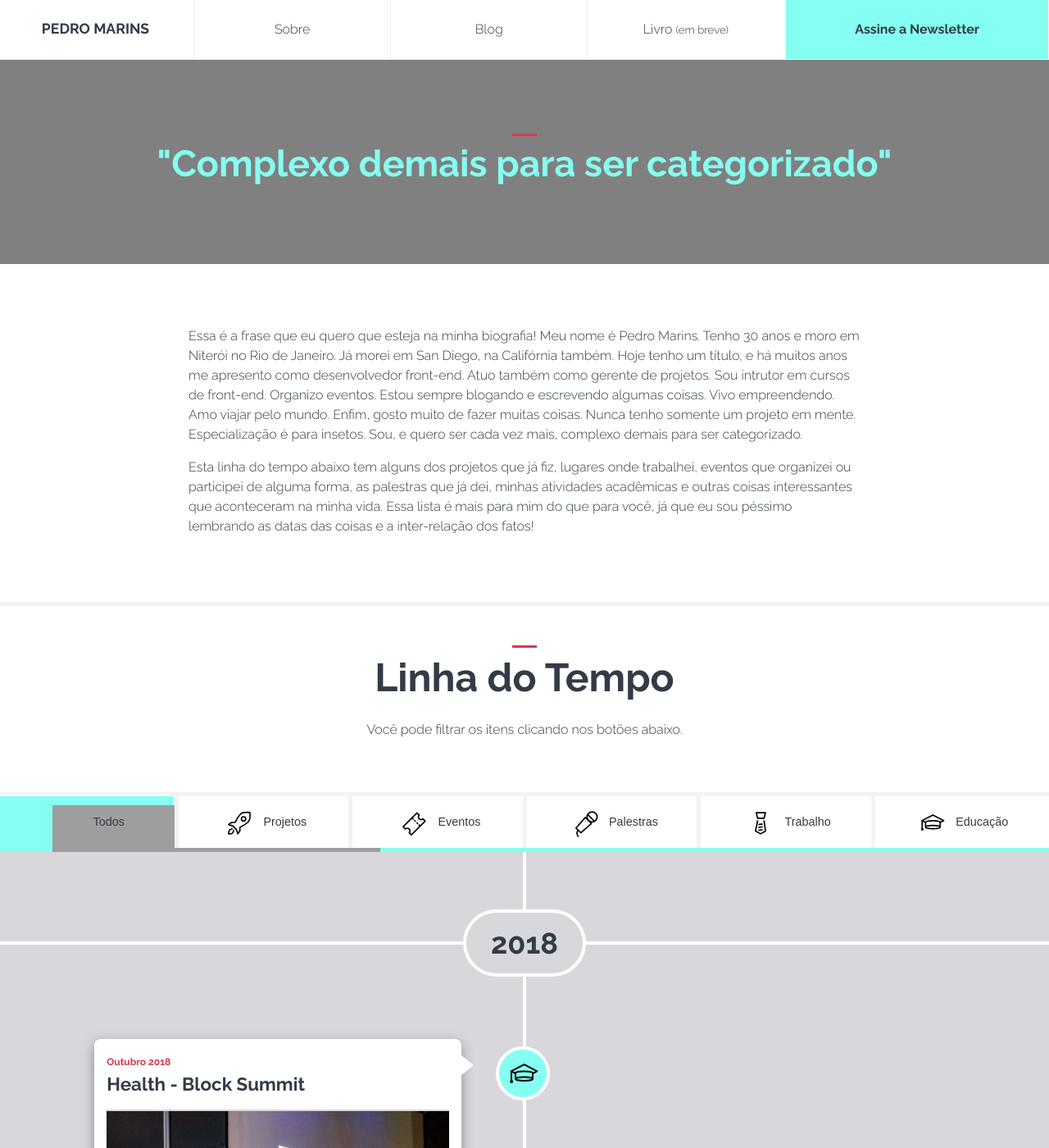
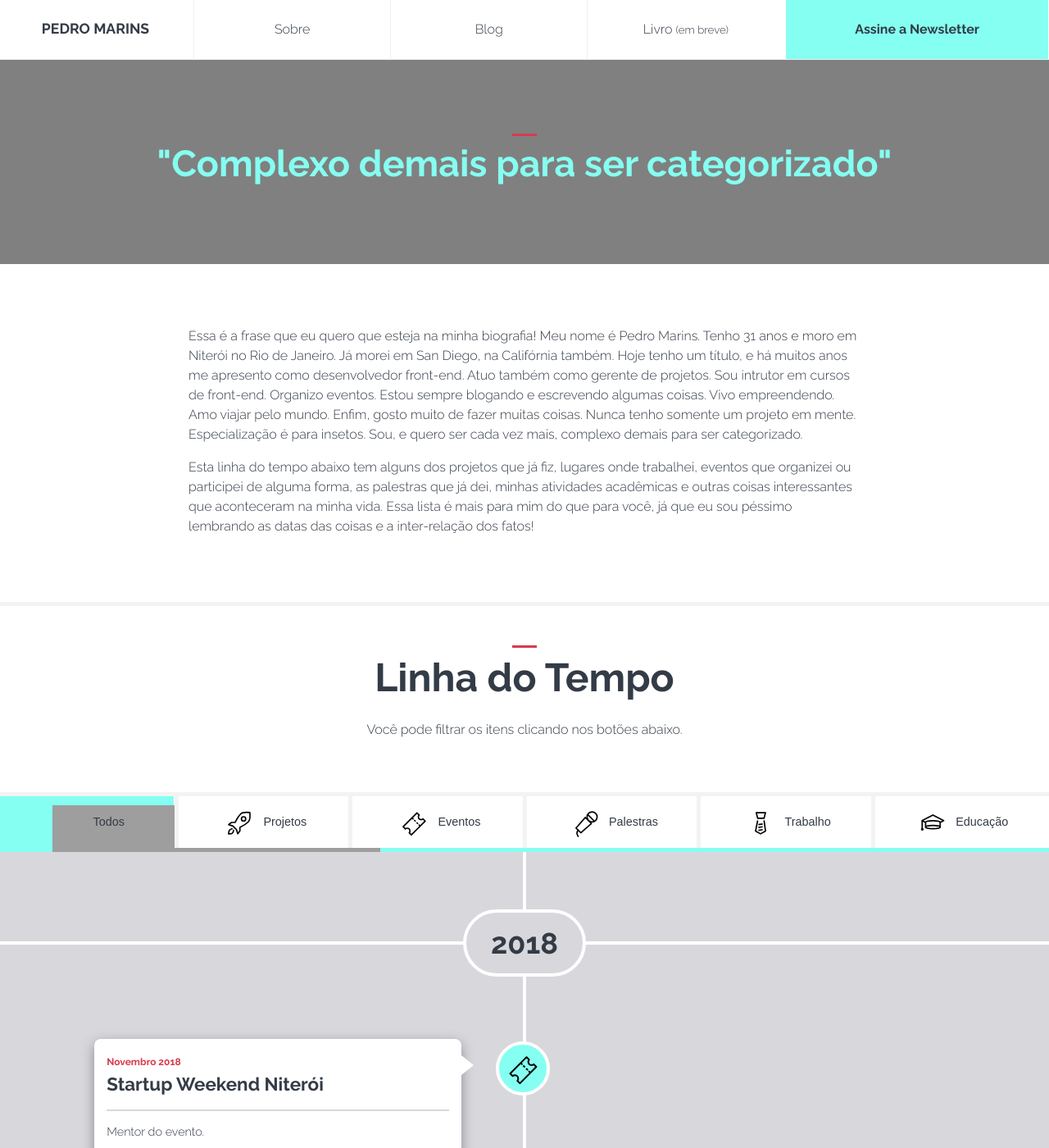
Before and after one commit to pedromarins/pedromarins.github.io, a Jekyll site: the page built from about/index.html, in a window 1280 px wide and 1400 px high. Shown: the whole window at 82% size. Built offline with Jekyll 4.4.1, drawn with Linux system fonts in a browser that asks for light colours; grey boxes are pictures that could not be loaded.

Commit message:
atualizando com o que fiz em novembro

```diff
--- a/about/index.html
+++ b/about/index.html
@@ -9,7 +9,7 @@ permalink: /about/
 
 	<div class="wrapper content">
 
-		<p class="about-description">Essa é a frase que eu quero que esteja na minha biografia! Meu nome é Pedro Marins. Tenho 30 anos e moro em Niterói no Rio de Janeiro. Já morei em San Diego, na Califórnia também. Hoje tenho um título, e há muitos anos me apresento como desenvolvedor front-end. Atuo também como gerente de projetos. Sou intrutor em cursos de front-end. Organizo eventos. Estou sempre blogando e escrevendo algumas coisas. Vivo empreendendo. Amo viajar pelo mundo. Enfim, gosto muito de fazer muitas coisas. Nunca tenho somente um projeto em mente. Especialização é para insetos. Sou, e quero ser cada vez mais, complexo demais para ser categorizado.</p>
+		<p class="about-description">Essa é a frase que eu quero que esteja na minha biografia! Meu nome é Pedro Marins. Tenho 31 anos e moro em Niterói no Rio de Janeiro. Já morei em San Diego, na Califórnia também. Hoje tenho um título, e há muitos anos me apresento como desenvolvedor front-end. Atuo também como gerente de projetos. Sou intrutor em cursos de front-end. Organizo eventos. Estou sempre blogando e escrevendo algumas coisas. Vivo empreendendo. Amo viajar pelo mundo. Enfim, gosto muito de fazer muitas coisas. Nunca tenho somente um projeto em mente. Especialização é para insetos. Sou, e quero ser cada vez mais, complexo demais para ser categorizado.</p>
 
 		<p class="about-description">Esta linha do tempo abaixo tem alguns dos projetos que já fiz, lugares onde trabalhei, eventos que organizei ou participei de alguma forma, as palestras que já dei, minhas atividades acadêmicas e outras coisas interessantes que aconteceram na minha vida. Essa lista é mais para mim do que para você, já que eu sou péssimo lembrando as datas das coisas e a inter-relação dos fatos!</p>
 	</div>
@@ -34,8 +34,14 @@ permalink: /about/
 				<span>2018</span>
 			</h2>
 			<ul>
-
-				<li class="timeline-item item-school">
+				<li class="timeline-item item-event">
+					<div>
+						<time>Novembro 2018</time>
+						<h3>Startup Weekend Niterói</h3>
+						<p>Mentor do evento.</p>
+					</div>
+				</li>
+				<li class="timeline-item item-talk">
 					<div>
 						<time>Outubro 2018</time>
 						<h3>Health - Block Summit</h3>
@@ -43,7 +49,7 @@ permalink: /about/
 						<p>Palestra unindo blockchain e health, apresentando toda a revolução que a tecnologia da blockchain pode impactar na saúde.</p>
 					</div>
 				</li>
-				<li class="timeline-item item-school">
+				<li class="timeline-item item-talk">
 					<div>
 						<time>Outubro 2018</time>
 						<h3>Meetup e-Juno</h3>
@@ -51,7 +57,7 @@ permalink: /about/
 						<p>Palestra: Cenário Mundial das Criptomoedas</p>
 					</div>
 				</li>
-				<li class="timeline-item item-school">
+				<li class="timeline-item item-talk">
 					<div>
 						<time>Setembro 2018</time>
 						<h3>Curso: Blockchain</h3>
--- a/index.html
+++ b/index.html
@@ -35,7 +35,7 @@ title: Home
 
 <section class="now">
 	<h2 class="now-title">Now</h2>
-	<p class="now-text">Aqui vou listar o que estou fazendo agora, neste mês: <br> Última atualização em 1 de novembro de 2018.</p>
+	<p class="now-text">Aqui vou listar o que estou fazendo agora, neste mês: <br> Última atualização em 1 de dezembro de 2018.</p>
 	<ul class="now-list">
 		<h3 class="now-list--title">No que estou focado agora:</h3>
 		{% for now in site.data.now %}
```
Also changed, not shown: _data/now.yml (+4 -4 lines).
